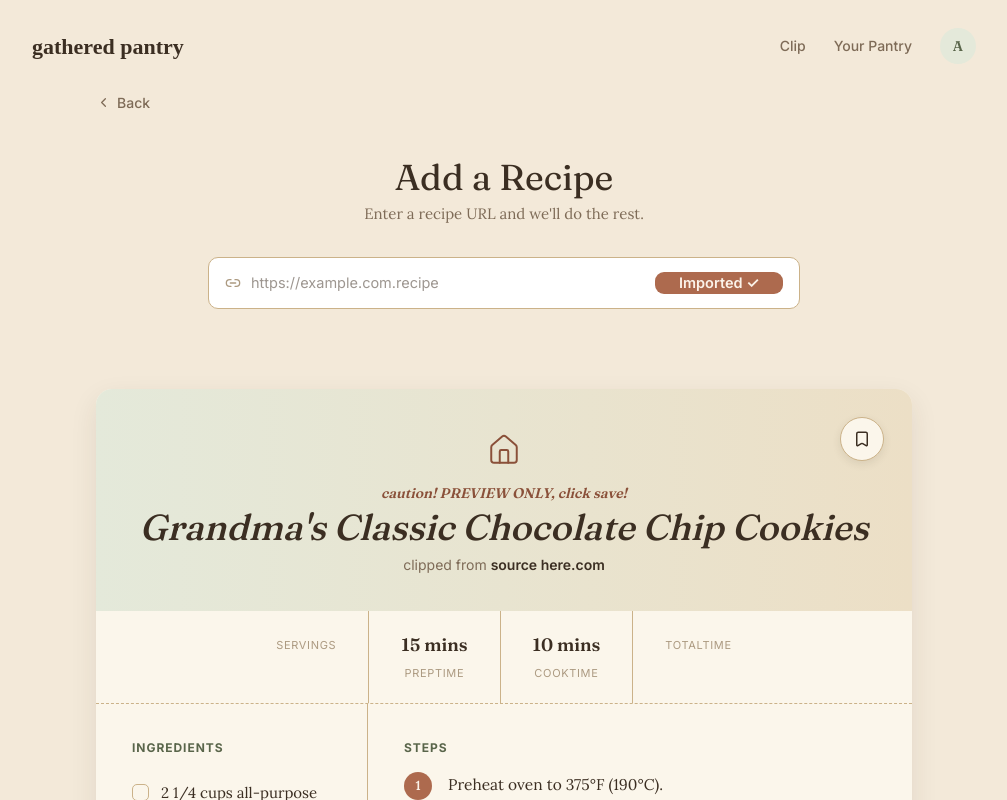
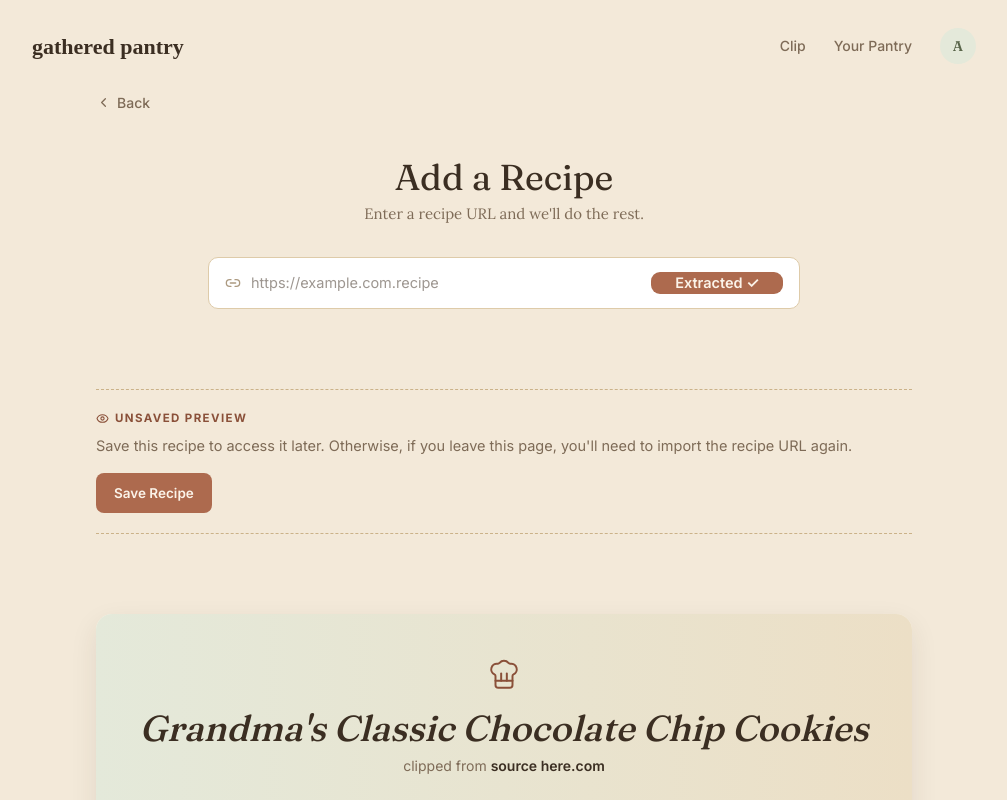
Before and after one commit to vngelynn/recipe-ripper, a Next.js app: page / in a window 1280 px wide. Shown: the top 800 px of the page, without its empty margins (136-1143 px from the left). Built offline with nearby package versions, Linux system fonts and the light colour scheme.

Commit message:
add preview notice

```diff
--- a/src/app/globals.css
+++ b/src/app/globals.css
@@ -18,7 +18,7 @@
   --color-terra-deep: #8A5039;
   --color-terra-pale: #F1DED2;
   --color-line: #DECBA9;
-  --color-line: #CBB289;
+  --color-line-strong: #CBB289;
   --font-sans-serif: "Inter", sans-serif;
   --font-serif: "Lora", serif;
   --font-fraunces: "Fraunces", serif;
--- a/src/app/page.tsx
+++ b/src/app/page.tsx
@@ -2,9 +2,10 @@
 import { useState } from "react"
 import { useExtractRecipe } from "../hooks/useExtractRecipe"
 import UrlForm from "../components/UrlForm"
-import RecipePreview from "@/components/RecipePreview"
+import RecipeDisplay from "@/components/RecipeDisplay"
 import Navbar from "@/components/Navbar"
 import { ChevronLeft } from "lucide-react"
+import PreviewNotice from "@/components/PreviewNotice"
 
 const IS_STYLING = true
 
@@ -41,9 +42,13 @@ export default function Home() {
         </a>
 
         <UrlForm onUrlSubmit={handleCheckRecipe} isDisabled={isWorking} />
-        {/* TODO: show loading crean if isWorking */}
+        {/* TODO: show loading screen if isWorking */}
         {/* TODO: handle display for errors */}
-        {recipe && <RecipePreview recipe={recipe} />}
+        {recipe && (
+          <>
+            <PreviewNotice /> <RecipeDisplay recipe={recipe} />
+          </>
+        )}
       </div>
     </div>
   )
--- /dev/null
+++ b/src/components/PreviewNotice.tsx
@@ -0,0 +1,24 @@
+import { Eye } from "lucide-react"
+
+export default function PreviewNotice() {
+  return (
+    <div className='py-5 mb-20 border-t-[1.5px] border-b-[1.5px] border-dashed border-line-strong'>
+      <div className='flex items-center gap-1.5 text-[11.5px] font-bold uppercase mb-2 tracking-[0.12em] text-terra-deep font-sans-serif'>
+        <Eye size={13} />
+        Unsaved preview
+      </div>
+      <p className='text-[14.5px] mb-4 text-ink-soft font-sans-serif'>
+        Save this recipe to access it later. Otherwise, if you leave this page,
+        you'll need to import the recipe URL again.
+      </p>
+      <div className='flex gap-2.5'>
+        <button
+          //   onClick={handleSave}
+          className='font-semibold text-[13.5px] rounded-lg px-4.5 py-2.5 bg-terra text-[#FBF3E9] font-sans-serif'
+        >
+          Save Recipe
+        </button>
+      </div>
+    </div>
+  )
+}
--- a/src/components/RecipePreview.tsx
+++ b/src/components/RecipeDisplay.tsx
@@ -2,9 +2,9 @@
 import { useState } from "react"
 import RecipeStat from "./RecipeStat"
 import type { Recipe } from "./types"
-import { Bookmark, Home } from "lucide-react"
+import { ChefHat } from "lucide-react"
 
-export default function RecipePreview({ recipe }: { recipe: Recipe }) {
+export default function RecipeDisplay({ recipe }: { recipe: Recipe }) {
   const [checked, setChecked] = useState(() => new Set())
   const {
     name,
@@ -34,24 +34,11 @@ export default function RecipePreview({ recipe }: { recipe: Recipe }) {
       }}
     >
       <div className='relative text-center px-10 pt-11 pb-9 bg-gradient-to-r bg-[160deg] from-sage-pale to-cream-deep'>
-        <button
-          // onClick={() => setSaved((s) => !s)}
-          className='absolute top-7 right-7 w-11 h-11 rounded-full flex items-center justify-center bg-card border-[1.5px] border-line shadow-[0_3px_8px_rgba(59,46,34,0.1)] transition-colors duration-200'
-          aria-label='Save recipe'
-        >
-          <Bookmark
-            size={18}
-            // className={`${saved ? "text-terra fill-terra" : "text-terra fill-none"} transition-all duration-200`}
-          />
-        </button>
-        <Home
+        <ChefHat
           size={34}
           strokeWidth={1.4}
           className='mx-auto mb-4 text-terra-deep'
         />
-        <div className='text-sm font-semibold mb-1 text-terra-deep italic font-fraunces'>
-          caution! PREVIEW ONLY, click save!
-        </div>
         <h1 className='text-4xl mb-2 font-fraunces font-medium italic'>
           {name}
         </h1>
--- a/src/components/UrlForm.tsx
+++ b/src/components/UrlForm.tsx
@@ -50,10 +50,10 @@ export default function UrlForm({ onUrlSubmit, isDisabled }: UrlFormProps) {
           }}
         >
           {isDisabled
-            ? "Importing…"
+            ? "Extracting"
             : !isDisabled
-              ? "Imported ✓"
-              : "Import Recipe"}
+              ? "Extracted ✓"
+              : "Extract Recipe"}
         </button>
       </form>
     </div>
```
